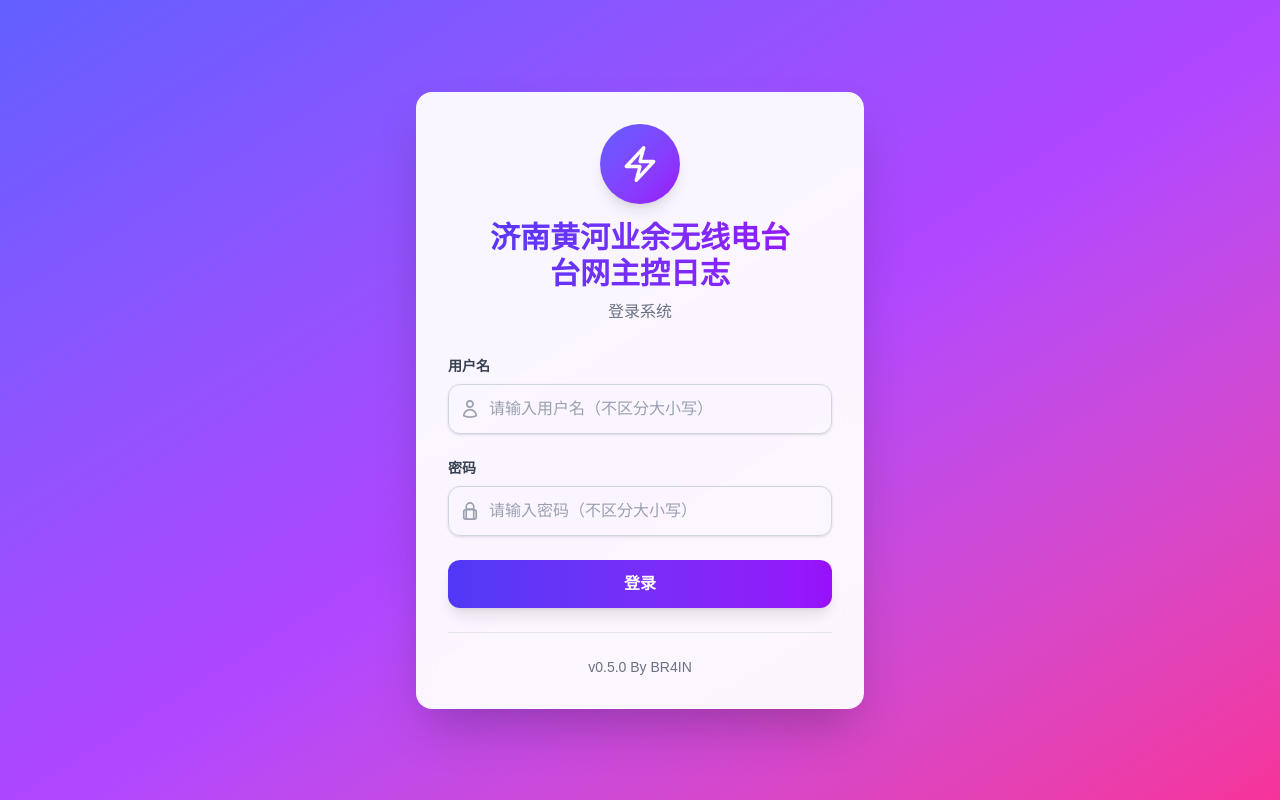
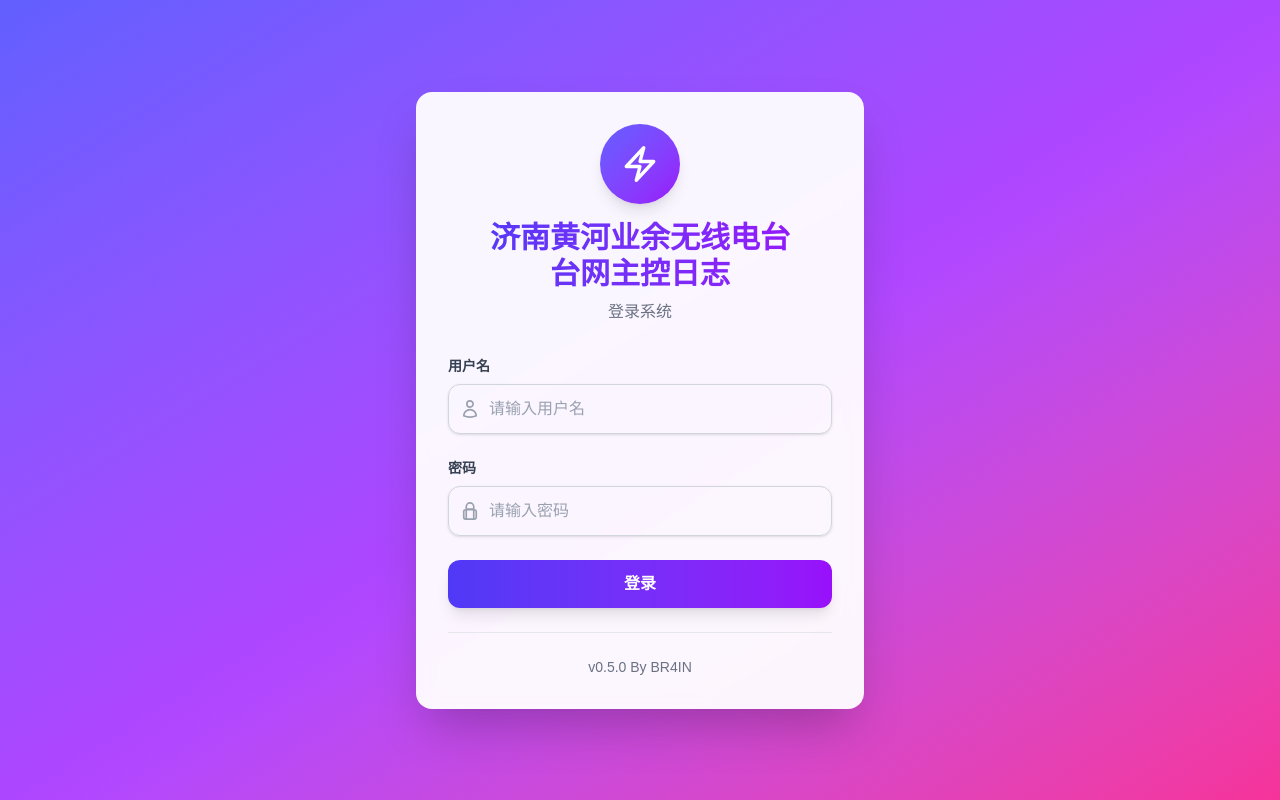
Before and after one commit to BI4IVE/Amateur-radio-network-log, a Next.js app: page /login in a window 1280 px wide. Built offline with nearby package versions, Linux system fonts and the light colour scheme.

Commit message:
style: 简化登录页面输入框提示文字

```diff
--- a/src/app/login/page.tsx
+++ b/src/app/login/page.tsx
@@ -133,7 +133,7 @@ export default function LoginPage() {
                   value={username}
                   onChange={(e) => setUsername(e.target.value)}
                   className="w-full pl-10 pr-4 py-3 border border-gray-300 rounded-xl focus:ring-2 focus:ring-indigo-500 focus:border-transparent text-black placeholder:text-gray-400 transition-all duration-200 shadow-sm"
-                  placeholder="请输入用户名（不区分大小写）"
+                  placeholder="请输入用户名"
                   required
                 />
               </div>
@@ -166,7 +166,7 @@ export default function LoginPage() {
                   value={password}
                   onChange={(e) => setPassword(e.target.value)}
                   className="w-full pl-10 pr-4 py-3 border border-gray-300 rounded-xl focus:ring-2 focus:ring-indigo-500 focus:border-transparent text-black placeholder:text-gray-400 transition-all duration-200 shadow-sm"
-                  placeholder="请输入密码（不区分大小写）"
+                  placeholder="请输入密码"
                   required
                 />
               </div>
```
Also changed, not shown: 1 other file (tests, documents, lock files or other folders).
